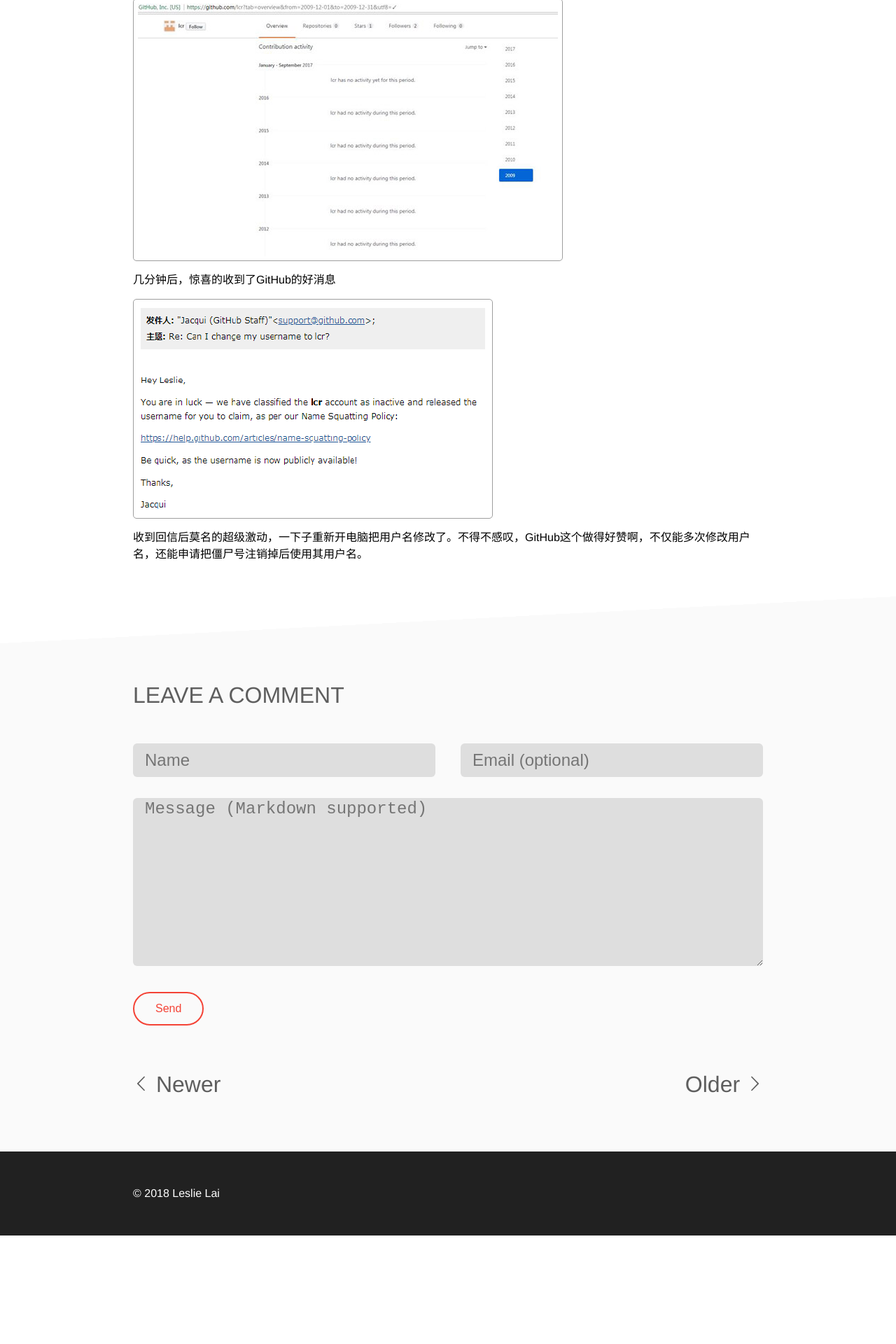
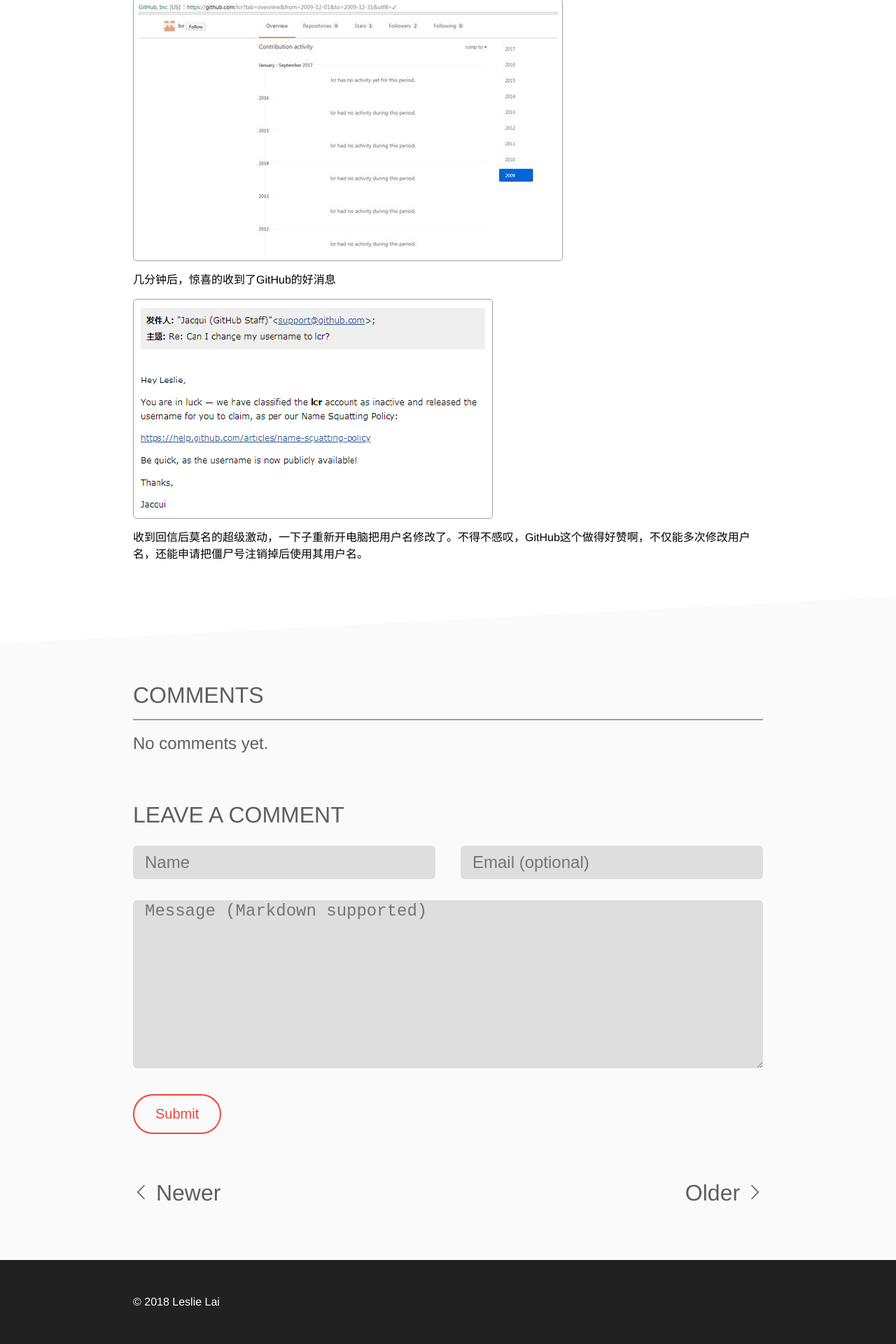
Before and after one commit to lcr/lcr.github.io, a Jekyll site: the page built from _posts/2018-03-28-change-github-username.md, in a window 1280 px wide. Shown: the part 1053-2973 px from the top of the page at 70% size. Built offline with Jekyll 4.4.1, drawn with Linux system fonts in a browser that asks for light colours; before the commit the page ends 2818 px from its top, so only the background shows below that.

Commit message:
no comment message

```diff
--- a/_includes/comment-new.html
+++ b/_includes/comment-new.html
@@ -10,5 +10,5 @@
 
   <label><textarea class="comment-new-message" name="fields[message]" placeholder="Message (Markdown supported)"></textarea></label>
 
-  <input class="comment-new-submit" type="submit" value="Send">
+  <input class="comment-new-submit" type="submit" value="Submit">
 </form>
--- a/_includes/comments.html
+++ b/_includes/comments.html
@@ -1,4 +1,5 @@
 {% if site.data.comments[page.slug] %}
+
 {% if site.data.comments[page.slug].size != 0 %}
 <h1 class="comments-size">COMMENTS ({{ site.data.comments[page.slug] | size }})</h1>
 {% endif %}
@@ -6,9 +7,12 @@
 {% assign comments = site.data.comments[page.slug] | sort %}
 {% for comment in comments %}
 <div class="comments-name">{{ comment[1].name }}</div>
-
 <div class="comments-date">{{ comment[1].date | date: "%B %d. %Y" }}</div>
-
 <div class="comments-message">{{ comment[1].message | markdownify }}</div>
 {% endfor %}
+
+{% else %}
+<h1 class="comments-size">COMMENTS</h1>
+<P class="comments-no-comment">No comments yet.</P>
+
 {% endif %}
--- a/_sass/minima/_comment-new.scss
+++ b/_sass/minima/_comment-new.scss
@@ -3,6 +3,7 @@
  */
 .comment-new-title {
   margin-top: $spacing-unit * 2;
+  margin-bottom: -($spacing-unit / 3);
 }
 
 .comment-new-text {
@@ -47,9 +48,9 @@
   margin-top: $spacing-unit;
   border: 2px solid $red-color;
   border-radius: $spacing-unit;
-  padding: 0 $spacing-unit;
-  height: $spacing-unit * 1.6;
-  font-size: $base-font-size;
+  padding: ($spacing-unit / 2) $spacing-unit;
+  //height: $spacing-unit * 2;
+  font-size: $base-font-size * 1.25;
   color: $red-color;
   background: $light-grey-color;
   cursor: pointer;
--- a/_sass/minima/_comments.scss
+++ b/_sass/minima/_comments.scss
@@ -12,7 +12,9 @@
   border-bottom: 2px solid $grey-color;
   padding-bottom: $spacing-unit / 3;
 }
-
+.comments-no-comment{
+  font-size: $base-font-size * 1.5;
+}
 .comments-name {
   margin-top: $spacing-unit / 2;
   font-size: $base-font-size * 1.5;
```
